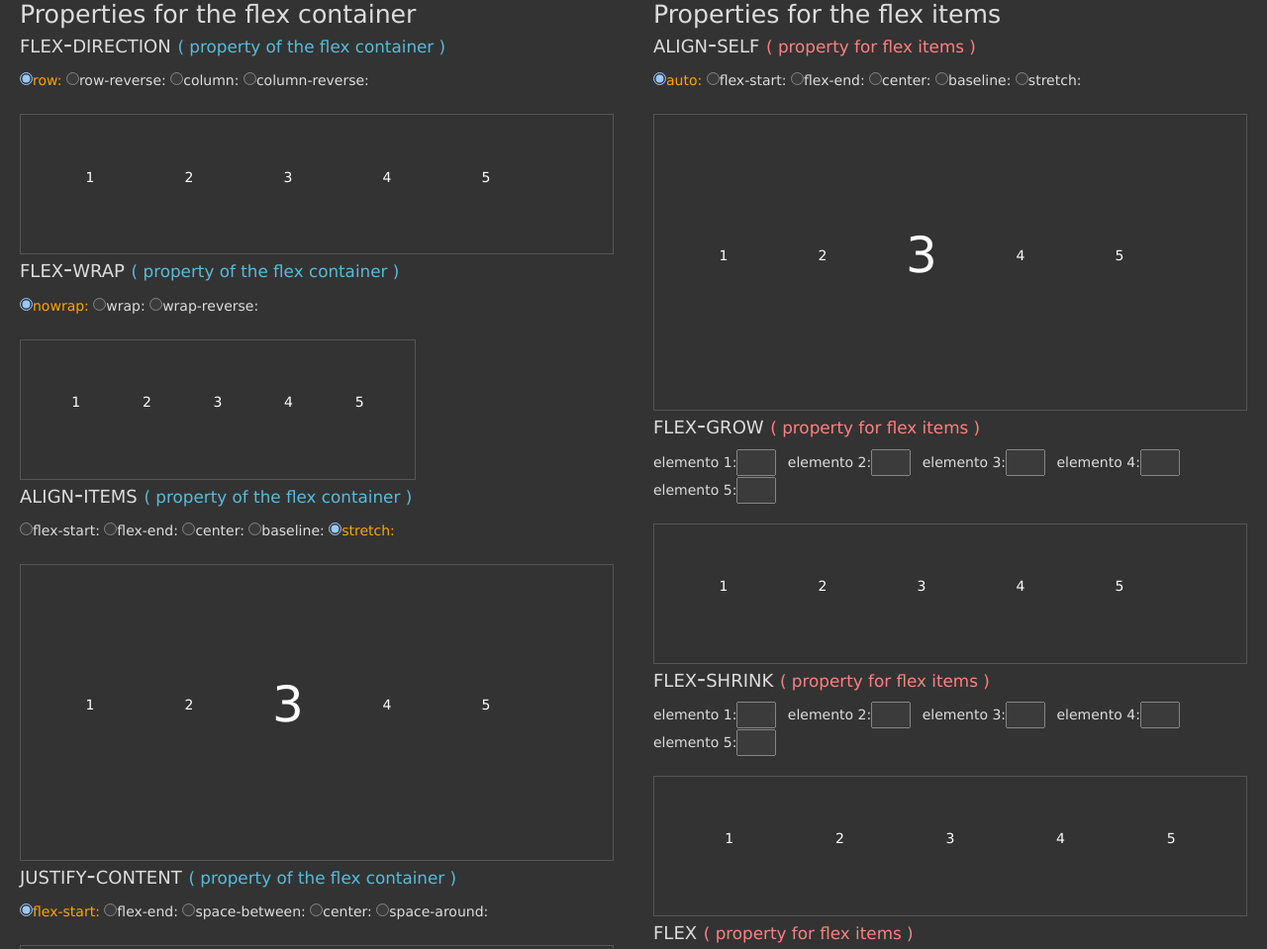
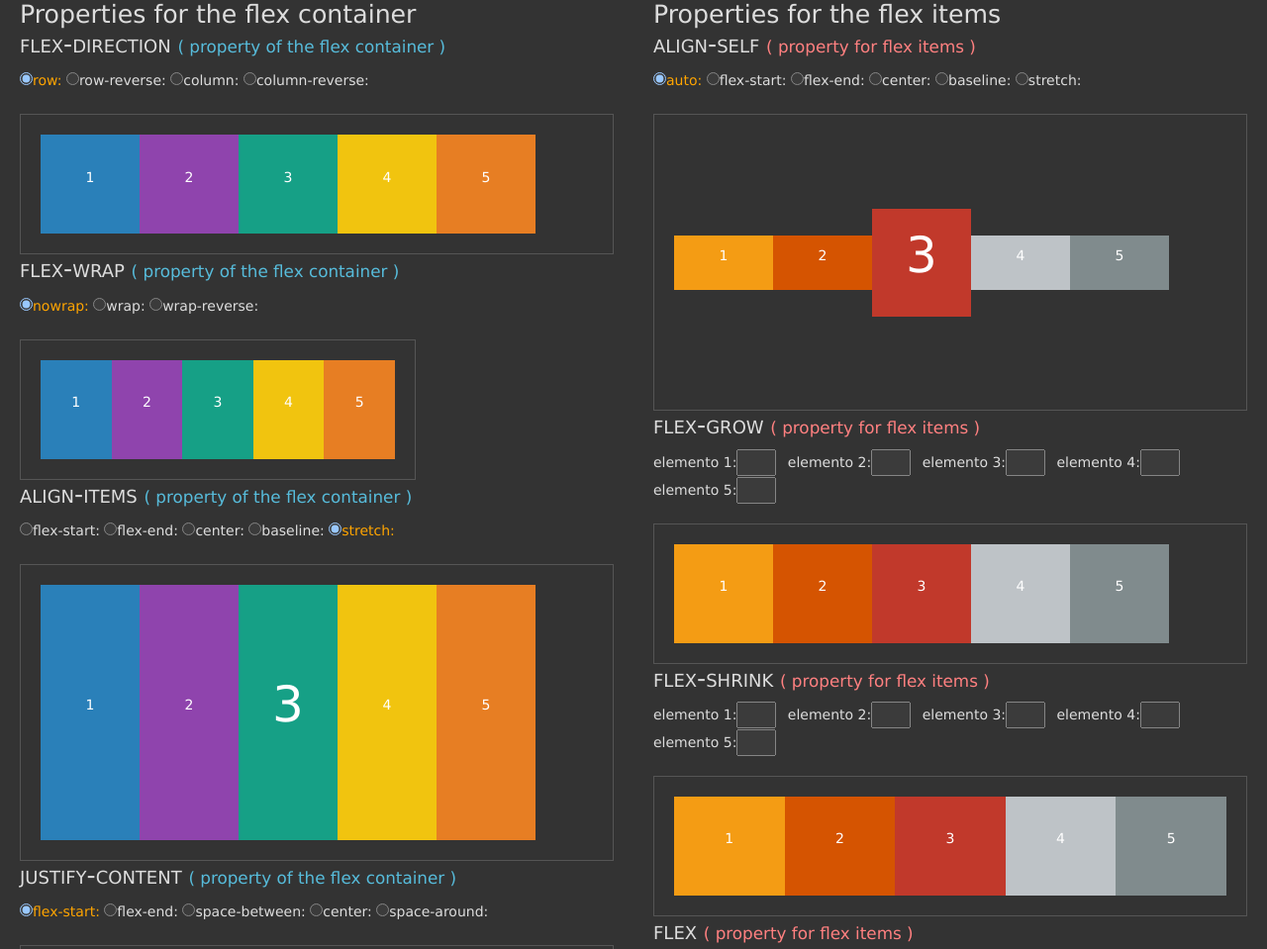
Before and after one commit to naijamesz/flex-playgrond, a plain HTML site: page index.html in a window 1280 px wide. Shown: the top 959 px of the page at 99% size. Drawn offline with nearby package versions, Linux system fonts and the light colour scheme; files that its build step writes are made by us from their sources.

Commit message:
Linked JS file.

```diff
--- a/index.html
+++ b/index.html
@@ -411,7 +411,7 @@
         <div class="item" id="orderR95" data-color="808b8d"><p>5</p></div>
       </div>
     </div>
-
+    <script src="script.js"></script>
     <script src="https://cdnjs.cloudflare.com/ajax/libs/popper.js/2.9.2/umd/popper.min.js"></script>
     <script src="https://cdnjs.cloudflare.com/ajax/libs/twitter-bootstrap/5.1.0/js/bootstrap.min.js"></script>
   </body>
--- a/script.js
+++ b/script.js
@@ -106,3 +106,5 @@ B1.addEventListener('change', function () {
   S2.addEventListener('change', function () {
     changeAll(B2, G2, S2, 'item2')
   })
+
+// end
```
